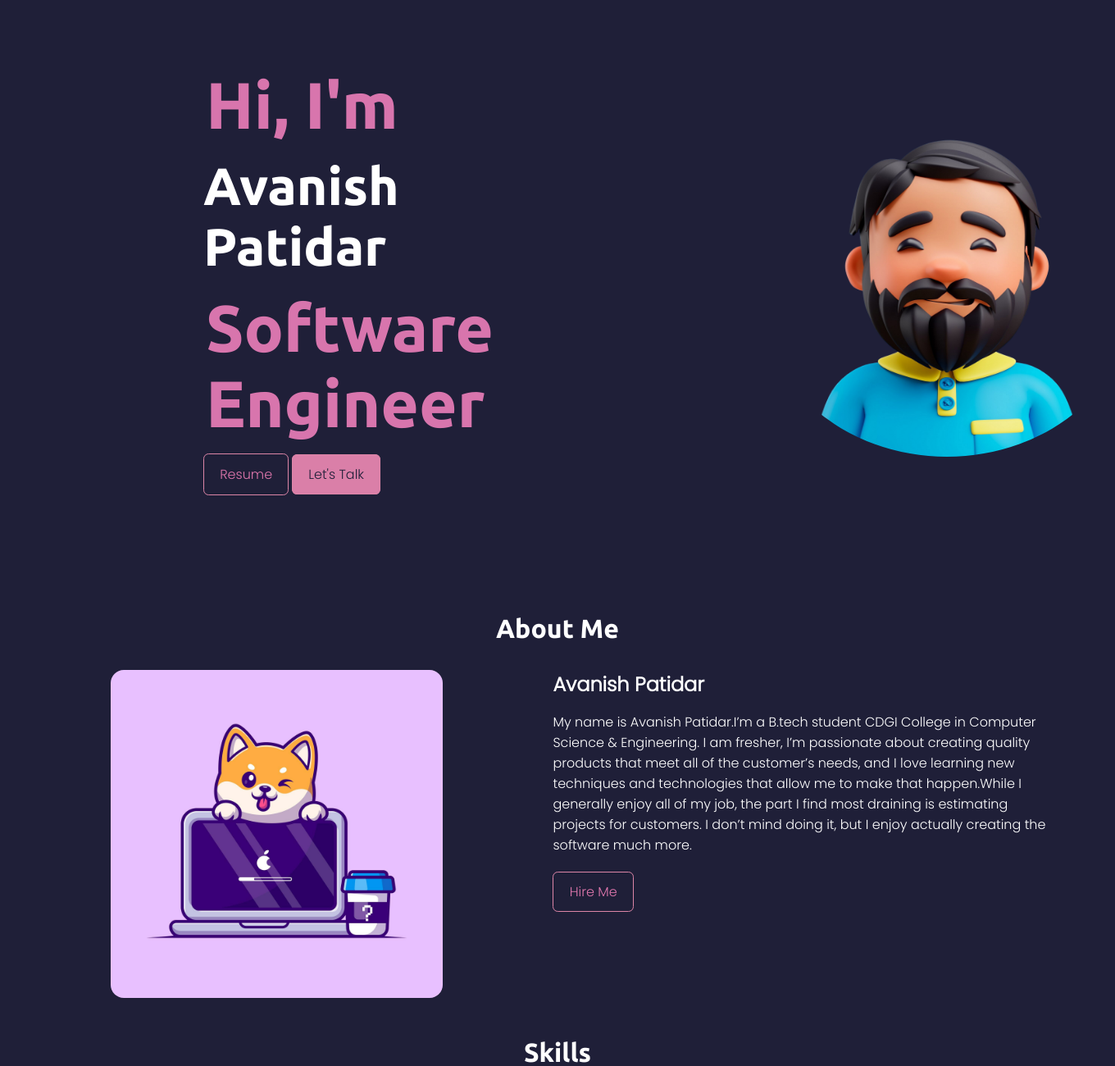
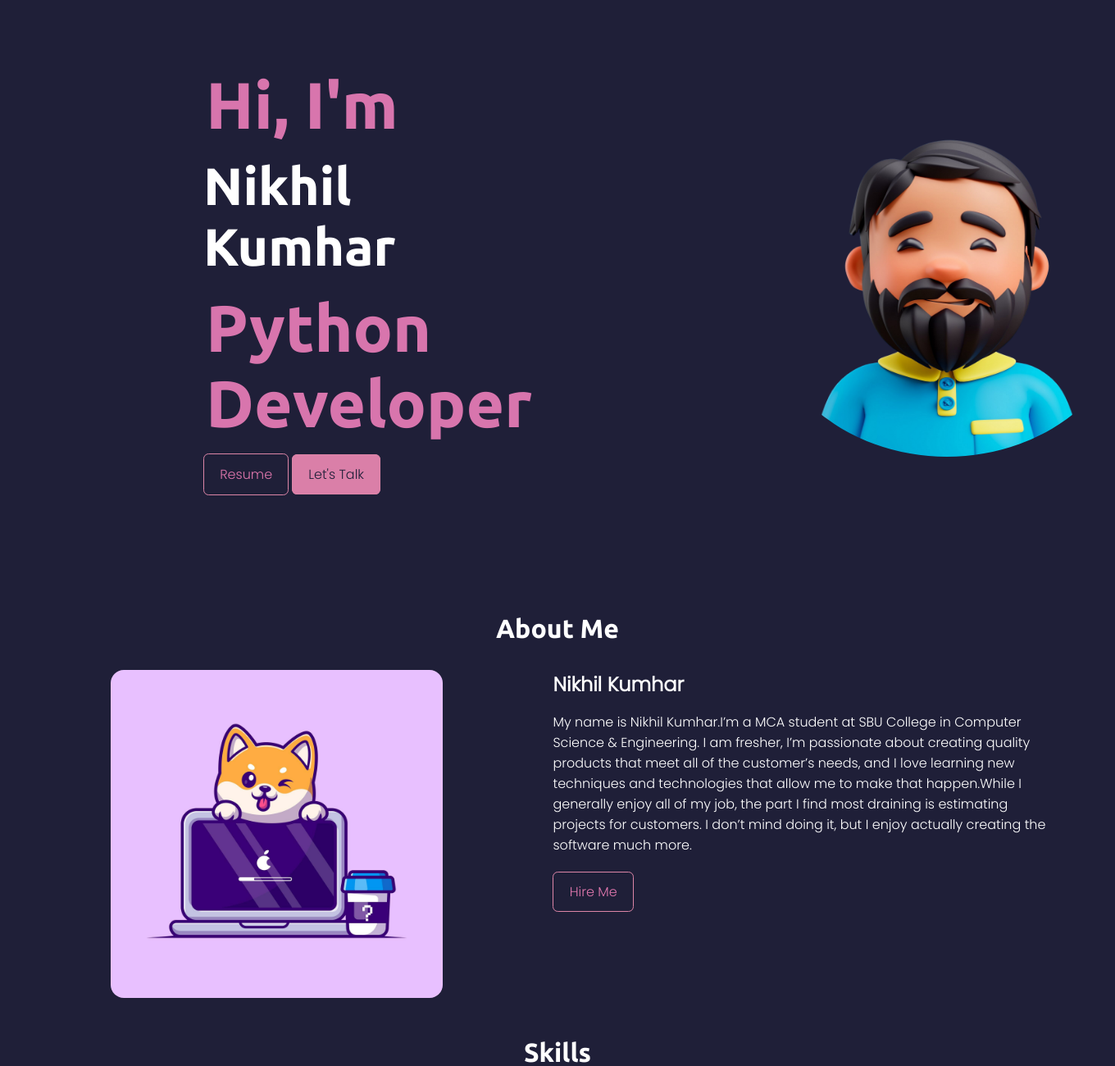
Before and after one commit to Nikhilkumhar/portfolio, a Django app: page / in a window 1360 px wide; the page is wider, and only the part inside the window is pictured. Shown: the part 146-1446 px from the top of that part at 82% size. Run offline with Django 5.2, Linux system fonts and the light colour scheme; some libraries are stand-ins or nearby versions.

Commit message:
changes made

```diff
--- a/Base/templates/home.html
+++ b/Base/templates/home.html
@@ -6,7 +6,7 @@
     <meta charset="UTF-8">
     <meta http-equiv="X-UA-Compatible" content="IE=edge">
     <meta name="viewport" content="width=device-width, initial-scale=1.0">
-    <title>portf </title>
+    <title>portfolio</title>
     <link rel="icon" type="image/x-icon" href="./Images/favicon.jpeg">
     <link rel="stylesheet" href="{%static 'css/style.css'%}">
 
@@ -18,7 +18,9 @@
     <!-- Navbar Section -->
     <nav id="navbar" class="flex s-around bg-color">
         <div class="left-nav">
+            <a href="#home" class="t-white roboto" style="text-decoration:none;">
             <h2 class="t-white">Portfolio</h2>
+        </a>
         </div>
         <div class="right-nav">
             <ul class="flex">
@@ -38,13 +40,13 @@
         <div class="home-left flex items-center">
             <div class="home-content">
                 <h6 class="poppinss">Hi, I'm</h6>
-                <h1 class="t-white">Avanish Patidar</h1>
-                <h4 class="poppinss">Software Engineer</h4>
+                <h1 class="t-white">Nikhil Kumhar</h1>
+                <h4 class="poppinss">Python Developer</h4>
                 <a href="{% static 'pdf/django.pdf' %}"  target="_blank">
                     <button class="btn poppins">Resume</button></a>
 
-                <a class="btn live poppins" id="hireme" href=""
-                    target="_blank">Let's Talk</a>
+                <a class="btn live poppins" id="hireme" href="#Contact"
+                    >Let's Talk</a>
             </div>
         </div>
         <div class="home-right flex s-center items-center">
@@ -67,13 +69,13 @@
 
             <div class="about-right flex">
                 <div class="about-content">
-                    <h1 class="t-white m-b-1 poppins">Avanish Patidar</h1>
-                    <p class="t-white poppins">My name is Avanish Patidar.I’m a B.tech student CDGI College in Computer Science & Engineering.
+                    <h1 class="t-white m-b-1 poppins">Nikhil Kumhar</h1>
+                    <p class="t-white poppins">My name is Nikhil Kumhar.I’m a MCA student at SBU College in Computer Science & Engineering.
 
 
                         I am fresher, I’m passionate about creating quality products that meet all of the customer’s needs, and I love learning new techniques and technologies that allow me to make that happen.While I generally enjoy all of my job, the part I find most draining is estimating projects for customers. I don’t mind doing it, but I enjoy actually creating the software much more.</p>
                     <a class="btn " id="hireme"
-                        href="">Hire Me</a>
+                        href="#Contact">Hire Me</a>
                 </div>
             </div>
         </div>
@@ -89,7 +91,7 @@
 
         <div class="skills-right flex items-center">
             <div class="skillss-container">
-                <div class="java bar p-relative"><span class="bar-content left t-white"> Core Java</span><span
+                <div class="java bar p-relative"><span class="bar-content left t-white">Python</span><span
                         class="bar-content right-skills t-white">90%</span></div>
                 <div class="html bar p-relative"><span class="bar-content left t-white">HTML</span><span
                         class="bar-content right-skills t-white">90%</span></div>
@@ -97,7 +99,7 @@
                         class="bar-content right-skills t-white">80%</span></div>
                 <div class="js bar p-relative"><span class="bar-content left t-white">JavaScript</span><span
                         class="bar-content right-skills t-white">60%</span></div>
-                <div class="python bar p-relative"><span class="bar-content left t-white">Python</span><span
+                <div class="python bar p-relative"><span class="bar-content left t-white">Core Java</span><span
                         class="bar-content right-skills t-white">50%</span></div>
                 <div class="mysql bar p-relative"><span class="bar-content left t-white">MySQL</span><span
                         class="bar-content right-skills t-white">40%</span></div>
@@ -126,11 +128,11 @@
             <div class="projects-item flex f-col s-center items-center">
 
                 <h1 class="t-white poppins">My Portfolio</h1>
-                <p class="t-white poppins">This is My portfolio website which is created with HTML,CSS and Javascript which describe my skill and knowledge.My portfolio website showcases my work in a sleek and minimalist design, allowing the focus to be on the content itself. The layout is uncluttered, making it easy for visitors to navigate and explore my projects.</p>
+                <p class="t-white poppins">This is My portfolio website which is created with HTML,CSS,Python and Django which describe my skill and knowledge.My portfolio website showcases my work in a sleek and minimalist design, allowing the focus to be on the content itself. The layout is uncluttered, making it easy for visitors to navigate and explore my projects.</p>
                 <div class="buttons flex s-around">
-                    <a href="" target="_blanks"
+                    <a href="https://github.com/Nikhilkumhar/portfolio" target="_blanks"
                         class="btn mx-1 m-top">GitHub</a>
-                    <a href="#" target="_blanks" class="btn m-top live">Live
+                    <a href="https://portfolio-psi-ten-63.vercel.app/" target="_blanks" class="btn m-top live">Live
                         Link</a>
                 </div>
             </div>
@@ -177,14 +179,14 @@
             <li><a href="#home" class="poppinss">Home</a></li>
             <li><a href="#about" class="poppinss">About</a></li>
             <li><a href="#skills" class="poppinss">Skills</a></li>
-            <li><a href="#projects" class="poppinss">Projects</a></li>
-            <li><a href="#portfolio" class="poppinss">Portfolio</a></li>
+            <li><a href="#Projects" class="poppinss">Projects</a></li>
+            <li><a href="#home" class="poppinss">Portfolio</a></li>
         </ul>
         <ul class="flex s-center w-80 font-awesome ">
-            <a href="" target="_blank">
+            <a href="https://www.linkedin.com/in/nikhil-kumhar-724187265" target="_blank">
                 <li><i class="fa-brands fa-linkedin-in"></i></li>
             </a>
-            <a href="" target="_blank">
+            <a href="https://github.com/Nikhilkumhar" target="_blank">
                 <li><i class="fa-brands fa-github"></i></li>
             </a>
                 <a href="" target="_blank">
--- a/myportfolio/settings.py
+++ b/myportfolio/settings.py
@@ -26,7 +26,7 @@ SECRET_KEY = 'django-insecure-w_0snmefexr5^w=dqy8s@oa&s=x!95kxzn!o)qphs+7wm)#%!d
 # SECURITY WARNING: don't run with debug turned on in production!
 DEBUG = True
 
-ALLOWED_HOSTS = ['.vercel.app']
+ALLOWED_HOSTS = ['*','.vercel.app']
 
 
 # Application definition
```
